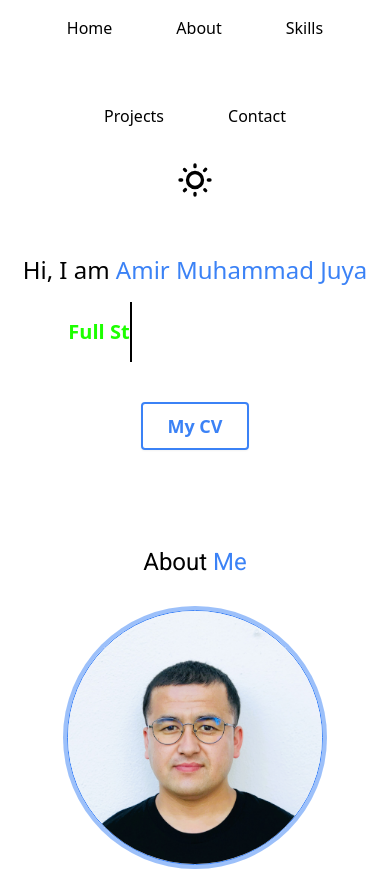
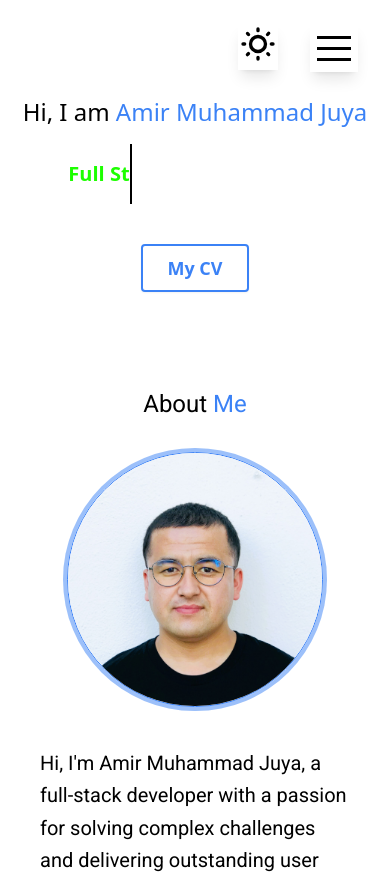
Before and after one commit to juyaamir/portfolio, a React (Vite) app: page / in a window 390 px wide. Shown: the top 874 px of the page. Built offline with nearby package versions, Linux system fonts and the light colour scheme.

Commit message:
BurgerMenu is added

```diff
--- a/package.json
+++ b/package.json
@@ -13,6 +13,8 @@
   },
   "dependencies": {
     "@fontsource/roboto": "^5.0.14",
+    "hamburger-react": "^2.5.1",
+    "latest-version": "^9.0.0",
     "react": "^18.3.1",
     "react-dom": "^18.3.1",
     "react-icons": "^5.3.0",
--- a/src/components/common/Button.jsx
+++ /dev/null
@@ -1,9 +0,0 @@
-import React from 'react'
-
-const Button = () => {
-  return (
-    <div>Button</div>
-  )
-}
-
-export default Button
--- a/src/components/common/Navbar.jsx
+++ b/src/components/common/Navbar.jsx
@@ -3,6 +3,7 @@ import { HashLink as Link } from 'react-router-hash-link';
 import ThemeIcon from './ThemeIcon';
 import styled, { ThemeProvider as StyledThemeProvider } from 'styled-components';
 import { ThemeContext } from './ThemeContext';
+
 
 const NavStyle = styled.nav`
   background-color: ${props => props.theme.body};
@@ -15,7 +16,7 @@ const Navbar = () => {
   return (
     <StyledThemeProvider theme={theme}>
       <NavStyle>
-        <ul className='flex flex-row flex-wrap items-center gap-8 p-4'>
+        <ul className='flex flex-row flex-wrap items-center  gap-8 p-4'>
           <div className='flex flex-row flex-wrap justify-center flex-grow gap-16 lg:text-2xl md:text-xl'>
             <li><Link smooth to='#home'>Home</Link></li>
             <li><Link smooth to='#about'>About</Link></li>
--- /dev/null
+++ b/src/components/common/NavbarMob.jsx
@@ -0,0 +1,78 @@
+import React, { useContext, useState } from 'react';
+import { HashLink as Link } from 'react-router-hash-link';
+import ThemeIcon from './ThemeIcon';
+import styled, { ThemeProvider as StyledThemeProvider } from 'styled-components';
+import { ThemeContext } from './ThemeContext';
+import { Divide as Hamburger } from 'hamburger-react';
+import { AiOutlineHome } from "react-icons/ai";
+import { SiAboutdotme } from "react-icons/si";
+import { GiSkills } from "react-icons/gi";
+import { GrProjects } from "react-icons/gr";
+import { MdContactSupport } from "react-icons/md";
+const NavStyle = styled.nav`
+    background-color: ${props => props.theme.body};
+    color: ${props => props.theme.text};
+    transition: all 0.25s linear;
+    z-index: 10; /* Ensure nav is on top */
+`;
+
+const Ul = styled.ul`
+    background-color: ${props => props.theme.body};
+    color: ${props => props.theme.text};
+    z-index: 9; /* Ensure ul is below nav */
+`;
+
+const NavbarMob = () => {
+  const { theme, toggleTheme } = useContext(ThemeContext);
+  const [isOpen, setOpen] = useState(false);
+
+  return (
+    <StyledThemeProvider theme={theme}>
+      <NavStyle className='flex flex-row relative justify-end mb-16'>
+        <div className='fixed mr-28 mt-6 shadow-lg'>
+          <ThemeIcon toggleTheme={toggleTheme} />
+        </div>
+        <div className='mt-6 mr-8 fixed z-20 shadow-lg'>
+          <Hamburger
+            size={34}
+            toggled={isOpen}
+            toggle={setOpen}
+            direction='left'
+            duration={0.9}
+          />
+        </div>
+        {isOpen && (
+          <Ul className='flex flex-col justify-center items-center gap-8 text-xl h-full w-screen text-center fixed left-0 top-0'>
+            <li className='w-1/2 border-2 p-2 rounded-lg hover:scale-125 duration-200 shadow-lg'>
+                <Link smooth to='#home' onClick={() => setOpen(false)} className='flex justify-between'>
+                    <span>Home</span> <AiOutlineHome />
+                </Link>
+            </li>
+            <li className='w-1/2 border-2 p-2 rounded-lg hover:scale-125 duration-200 shadow-lg'>
+                <Link smooth to='#home' onClick={() => setOpen(false)} className='flex justify-between'>
+                    <span>About</span> <SiAboutdotme />
+                </Link>
+            </li>
+            <li className='w-1/2 border-2 p-2 rounded-lg hover:scale-125 duration-200 shadow-lg'>
+                <Link smooth to='#home' onClick={() => setOpen(false)} className='flex justify-between'>
+                    <span>Skills</span> <GiSkills />
+                </Link>
+            </li>
+            <li className='w-1/2 border-2 p-2 rounded-lg hover:scale-125 duration-200 shadow-lg'>
+                <Link smooth to='#home' onClick={() => setOpen(false)} className='flex justify-between'>
+                    <span>Projects</span> <GrProjects />
+                </Link>
+            </li>
+            <li className='w-1/2 border-2 p-2 rounded-lg hover:scale-125 duration-200 shadow-lg'>
+                <Link smooth to='#home' onClick={() => setOpen(false)} className='flex justify-between'>
+                    <span>Contact</span> <MdContactSupport />
+                </Link>
+            </li>
+          </Ul>
+        )}
+      </NavStyle>
+    </StyledThemeProvider>
+  );
+};
+
+export default NavbarMob;
--- a/src/components/layout/MainLayout.jsx
+++ b/src/components/layout/MainLayout.jsx
@@ -1,4 +1,5 @@
 import React, { useContext } from 'react'
+import NavbarMob from '../common/NavbarMob'
 import Navbar from '../common/Navbar'
 import Footer from '../common/Footer'
 import Home from '../sections/Home'
@@ -18,9 +19,14 @@ const MainLayout = () => {
     <StyledThemeProvider theme={theme}>
     <Container>
     <div className='flex flex-col min-h-screen relative'>
-      <Navbar />
+      <div className='desktop-size'>
+        <Navbar />
+      </div>
+      <div className='mob-size hidden '>
+        <NavbarMob  />
+      </div>
       <main className='flex flex-col gap-14 w-full md:w-2/3 m-auto'>
-        <Home />
+        <Home  />
         <About />
         <Skills />
         <Projects />
--- a/src/index.css
+++ b/src/index.css
@@ -76,10 +76,11 @@
     }
 }
 
-/* .display {
-    visibility: hidden;
+@media screen and (max-width: 640px) {
+    .mob-size {
+        display: block;
+    }
+    .desktop-size {
+        display: none;
+    }
 }
-
-.foot-display:hover .display {
-    visibility: visible;
-} */
```
Also changed, not shown: 1 other file (tests, documents, lock files or other folders).
